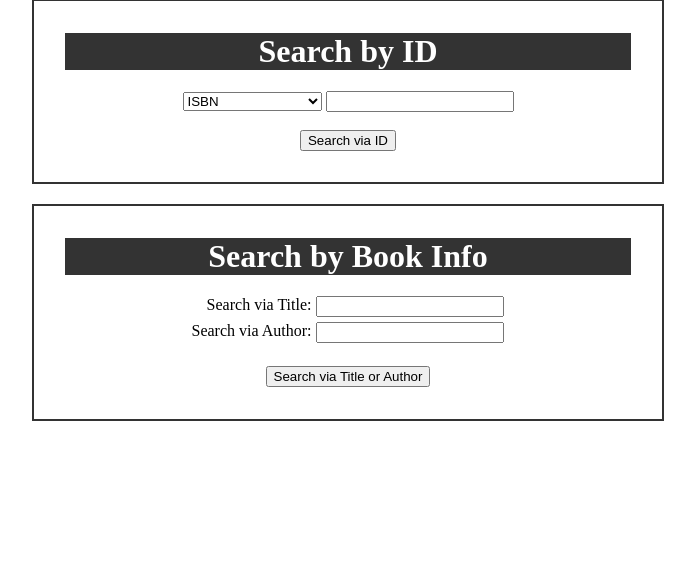
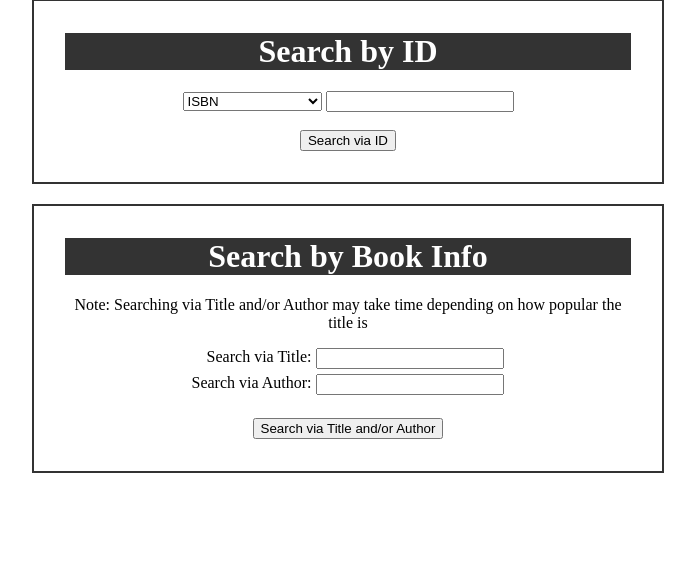
Before and after one commit to HackmannInterns/bookshelfdb, a Flask app: page /add-book in a window 1280 px wide. Shown: the part 533-1114 px from the top of the page, without its empty margins (292-987 px from the left). Before the commit the page ends 954 px from the top, so only its background shows below. Run offline with Flask 3, Linux system fonts and the light colour scheme; the visitor is signed in with stand-in values (Sample User, id 1).

Commit message:
add a note that searching via title/author will take a while (needs to be copy checked)

```diff
--- a/templates/form.html
+++ b/templates/form.html
@@ -120,6 +120,7 @@
             <div class="text-container">
                 <form method="post" style="margin: 5%;">
                     <h1>Search by Book Info</h1>
+                    <p>Note: Searching via Title and/or Author may take time depending on how popular the title is</p>
                     <div class="searching">
                         <label class="searching-label">Search via Title:</label>
                         <input class="bar search_title" type="text" name="search_title">
@@ -133,7 +134,7 @@
                         value="{{ room|default(session['room']) }}">
                     <input type="hidden" class="bookshelf" type="text" name="bookshelf"
                         value="{{ bookshelf|default(session['bookshelf']) }}">
-                    <input type="submit" name="action" value="Search via Title or Author">
+                    <input type="submit" name="action" value="Search via Title and/or Author">
                     <input type="hidden" name="button_class" value="title_author_search">
                 </form>
 
```
